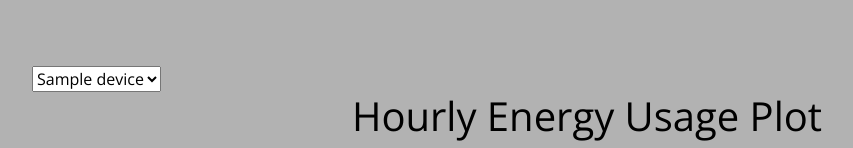
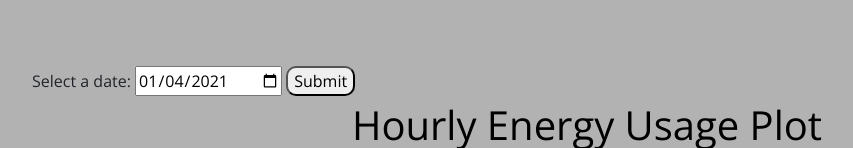
Before and after one commit to Christoff-Stoff/WebsitePP, a Flask app: page /Summary in a window 1280 px wide. Shown: the part 132-280 px from the top of the page, without its empty margins (53-906 px from the left). Run offline with Flask 2, Linux system fonts and the light colour scheme; a user stored in the database is signed in; tables that the repository leaves empty or names only in its code hold one stand-in row (values such as "Sample post"); some libraries are stand-ins or nearby versions.

Commit message:
One date selector, refresh buttons

```diff
--- a/PowerP/app/routes.py
+++ b/PowerP/app/routes.py
@@ -9,6 +9,9 @@ from werkzeug.urls import url_parse
 from flask import Flask, request, jsonify
 import mysql.connector
 
+
+
+import sys
 #This can and probably should be changed to /Home, but keep @app.route('/') to display home page when no route is entered or directed to
 @app.route('/')
 @app.route('/index')
@@ -96,7 +99,7 @@ password = "PowerPartners1"
 dbname = "SystemSchema"
 
 
-@app.route('/Summary',methods=['GET', 'POST'])
+@app.route('/Summary',methods=['GET'])
 def DSUm():
         # Connect to database server
     cnx = mysql.connector.connect(user=username, password=password,
@@ -118,7 +121,13 @@ def DSUm():
 
        # return render_template('summary.html', devices=devices, selected_device=selected_device, hourly_data=hourly_data) """
     # Get a list of the user's devices from the database
-
+    selected_date = request.form.get('selected-date')
+    session['selected_date'] = selected_date
+    print(selected_date, file=sys.stderr)
+    if request.method == 'POST':
+        selected_device = request.form['device_name']
+        print(selected_device, file=sys.stderr)
+        session['selected_device'] = selected_device
     query = "SELECT name, id FROM Devices WHERE user_id = %s"
     cursor.execute(query, (current_user.id,))
     devices = [{'device_name': row[0], 'device_id': row[1]} for row in cursor.fetchall()]
@@ -126,7 +135,12 @@ def DSUm():
 
     return render_template("DailySummary.html", title='Summary Page',devices=devices)
 
-
+@app.route('/summaryP',methods=['POST'])
+def SummaryPost():
+    selected_date = request.form.get('selected-date')
+    session['selected_date'] = selected_date
+    print(selected_date, file=sys.stderr)
+    return None
 
 #########    Hourly flask start       ######
 #Hourly flask query data and return json
@@ -139,9 +153,11 @@ def get_hourly_data():
     cursor = cnx.cursor()
 
     # Filter the data for the date supplied by the user
-    selected_date = request.form.get('selected-date')
-    query = "SELECT generated_power,date,consumed_power,excess_power FROM HourlySummary WHERE date BETWEEN %s AND %s"
-    query_params = (f"{selected_date} 00:00:00", f"{selected_date} 23:00:00")
+    selected_date = session.get('selected_date')
+    device_name= session.get('selected_device')
+    device_name = "serial123"
+    query = "SELECT generated_power, date, consumed_power, excess_power FROM HourlySummary hs JOIN Devices d ON hs.device_id = d.id WHERE hs.date BETWEEN %s AND %s AND d.name = %s"
+    query_params = (f"{selected_date} 00:00:00", f"{selected_date} 23:00:00", device_name)
     cursor.execute(query, query_params)
     result = cursor.fetchall()
 
@@ -166,7 +182,7 @@ def renHourly():
 
 #########    Daily flask start       ######
 #Daily flask query data and return json
-@app.route('/daily', methods=['POST'])
+@app.route('/daily',  methods=['POST'])
 def get_daily_data():
     """
     Skryf code om die volgende te doen (Die code is om die current user se id tekry, dan die device wat daai current user match en dan die data vir daai device en die selected date)
@@ -178,9 +194,9 @@ def get_daily_data():
     cnx = mysql.connector.connect(user=username, password=password,
                                   host=servername, database=dbname)
     cursor = cnx.cursor()
-
+    print(session.get('selected_date'), file=sys.stderr)
     # Filter the data for the date supplied by the user
-    selected_date = request.form.get('selected-date')
+    selected_date = session.get('selected_date')
     query = "SELECT generated_power_sum,DATE(date) AS date,consumed_power_sum,excess_power_sum FROM DailySummary WHERE MONTH(date) = MONTH(%s)"
     cursor.execute(query, (selected_date,))
     result = cursor.fetchall()
@@ -196,7 +212,7 @@ def get_daily_data():
     return jsonify(data)
 
 # Render Daily javascript and return rendered html
-@app.route('/renDaily')
+@app.route('/renDaily', methods=['GET'])
 def renDaily():
     return render_template("daily.html")
 #-------------    daily flask End   ----------#
@@ -213,7 +229,8 @@ def get_monthly_data():
     cursor = cnx.cursor()
 
     # Filter the data for the date supplied by the user
-    selected_date = request.form.get('selected-date')
+    selected_date = session.get('selected_date')
+    print(session.get('selected_date'), file=sys.stderr)
     query = "SELECT generated_power_sum,year,month,consumed_power_sum,excess_power_sum FROM MonthlySummary m WHERE m.year = Year(%s)"
     cursor.execute(query, (selected_date,))
     result = cursor.fetchall()
--- a/PowerP/app/templates/DailySummary.html
+++ b/PowerP/app/templates/DailySummary.html
@@ -71,11 +71,51 @@
   <body >
     <br></br>
     <div class="container"style="margin-top: 150px;">
-      <select id="device-select" name="device_name">
+      <form id="date-form" >
+        <label for="selected-date">Select a date:</label>
+        <input type="date" id="selected-date" name="selected-date" value="2021-01-04" >
+        <input type="submit" value="Submit" style="border-radius: 10px;">
+      </form>
+<script>
+  document.getElementById("date-form").addEventListener("submit", function(event) {
+  event.preventDefault();
+
+  // Get the selected date
+  var selectedDate = document.getElementById("selected-date").value;
+
+  // Make the AJAX call
+  var xhr = new XMLHttpRequest();
+  xhr.open("POST", "summaryP", true);
+  xhr.setRequestHeader("Content-Type", "application/x-www-form-urlencoded");
+  xhr.onreadystatechange = function() {
+    if (this.readyState === XMLHttpRequest.DONE && this.status === 200) {
+      // Display the result in the HTML
+      var data = JSON.parse(this.responseText);
+      //document.getElementById("result").innerHTML = this.responseText;
+
+
+    }
+  };
+  xhr.send("selected-date=" + selectedDate);
+
+});
+
+</script>
+      <!-- <select id="device-select" name="device_name">
         {% for device in devices %}
         <option value="{{ device['device_name'] }}">{{ device['device_name'] }}</option>
         {% endfor %}
+        <input type="submit" value="Submit">
       </select>
+      <form id="date-form">
+        <label for="selected-date">Select a date:</label>
+        <input type="date" id="selected-date" name="selected-date" value="2021-01-04">
+        <input type="submit" value="Submit">
+      </form> -->
+
+
+
+
         <h1 style="text-align: center;">Hourly Energy Usage Plot</h1>
         <div id="chart-container" style="text-align: center;">
 
--- a/PowerP/app/templates/Hourly.html
+++ b/PowerP/app/templates/Hourly.html
@@ -2,11 +2,8 @@
 <script src="https://cdn.jsdelivr.net/npm/chart.js@2.9.3/dist/Chart.min.js"></script>
 <script src="https://cdn.jsdelivr.net/npm/jquery@3.5.1/dist/jquery.min.js"></script>
 
-<form id="date-form">
-    <label for="selected-date">Select a date:</label>
-    <input type="date" id="selected-date" name="selected-date" value="2021-01-04">
-    <input type="submit" value="Submit">
-</form>
+<link rel="stylesheet" href="https://cdnjs.cloudflare.com/ajax/libs/font-awesome/4.7.0/css/font-awesome.min.css">
+<button id="refresh-btn"style="font-size:24px;outline: none;background-color: transparent;border: none;float: right;"> <i class="fa fa-refresh"></i></button>
 
 
 
@@ -138,15 +135,12 @@ $.ajax({
 
 //Code for submitting date spesified by the user and plot it:
 // Handle form submit
-document.getElementById("date-form").addEventListener("submit", function(event) {
+document.getElementById("refresh-btn").addEventListener("click", function(event) {
   event.preventDefault();
-
-  // Get the selected date
-  var selectedDate = document.getElementById("selected-date").value;
 
   // Make the AJAX call
   var xhr = new XMLHttpRequest();
-  xhr.open("POST", "hourly", true);
+  xhr.open("POST", "/hourly", true);
   xhr.setRequestHeader("Content-Type", "application/x-www-form-urlencoded");
   xhr.onreadystatechange = function() {
     if (this.readyState === XMLHttpRequest.DONE && this.status === 200) {
@@ -154,12 +148,9 @@ document.getElementById("date-form").addEventListener("submit", function(event)
       var data = JSON.parse(this.responseText);
       clearPlot();
       plotHourly(data);
-      //document.getElementById("result").innerHTML = this.responseText;
-
-
     }
   };
-  xhr.send("selected-date=" + selectedDate);
+  xhr.send();
 });
 
 
--- a/PowerP/app/templates/daily.html
+++ b/PowerP/app/templates/daily.html
@@ -1,12 +1,10 @@
 <!-- Include the Chart.js library -->
 <script src="https://cdn.jsdelivr.net/npm/chart.js@2.9.3/dist/Chart.min.js"></script>
 <script src="https://cdn.jsdelivr.net/npm/jquery@3.5.1/dist/jquery.min.js"></script>
-
-<form id="date-form">
-    <label for="selected-date">Select a date:</label>
-    <input type="date" id="selected-date" name="selected-date" value="2021-01-04">
-    <input type="submit" value="Submit">
-</form>
+<link rel="stylesheet" href="https://cdnjs.cloudflare.com/ajax/libs/font-awesome/4.7.0/css/font-awesome.min.css">
+</head>
+<!-- <button id="refresh-btn">Refresh</button> -->
+<button id="refresh-btn"style="font-size:24px;outline: none;background-color: transparent;border: none;float: right;"> <i class="fa fa-refresh"></i></button>
 
 <div id="result">
 
@@ -130,15 +128,12 @@
 
     //Code for submitting date spesified by the user and plot it:
     // Handle form submit
-    document.getElementById("date-form").addEventListener("submit", function(event) {
+    document.getElementById("refresh-btn").addEventListener("click", function(event) {
   event.preventDefault();
-
-      // Get the selected date
-      var selectedDate = document.getElementById("selected-date").value;
 
   // Make the AJAX call
   var xhr = new XMLHttpRequest();
-      xhr.open("POST", "daily", true);
+  xhr.open("POST", "/daily", true);
   xhr.setRequestHeader("Content-Type", "application/x-www-form-urlencoded");
   xhr.onreadystatechange = function() {
     if (this.readyState === XMLHttpRequest.DONE && this.status === 200) {
@@ -146,13 +141,11 @@
       var data = JSON.parse(this.responseText);
       clearPlot();
       plotDaily(data);
-          //document.getElementById("result").innerHTML = this.responseText;
-
-
     }
   };
-      xhr.send("selected-date=" + selectedDate);
+  xhr.send();
 });
+
 
     //Plot the hourly data
     function plotDaily(data)
--- a/PowerP/app/templates/monthly.html
+++ b/PowerP/app/templates/monthly.html
@@ -2,11 +2,8 @@
 <script src="https://cdn.jsdelivr.net/npm/chart.js@2.9.3/dist/Chart.min.js"></script>
 <script src="https://cdn.jsdelivr.net/npm/jquery@3.5.1/dist/jquery.min.js"></script>
 
-<form id="date-form">
-    <label for="selected-date">Select a date:</label>
-    <input type="date" id="selected-date" name="selected-date" value="2021-01-04">
-    <input type="submit" value="Submit">
-</form>
+<link rel="stylesheet" href="https://cdnjs.cloudflare.com/ajax/libs/font-awesome/4.7.0/css/font-awesome.min.css">
+<button id="refresh-btn"style="font-size:24px;outline: none;background-color: transparent;border: none;float: right;"> <i class="fa fa-refresh"></i></button>
 
 <div id="result">
 
@@ -128,15 +125,12 @@ $.ajax({
 
 //Code for submitting date spesified by the user and plot it:
 // Handle form submit
-document.getElementById("date-form").addEventListener("submit", function(event) {
+document.getElementById("refresh-btn").addEventListener("click", function(event) {
   event.preventDefault();
-
-  // Get the selected date
-  var selectedDate = document.getElementById("selected-date").value;
 
   // Make the AJAX call
   var xhr = new XMLHttpRequest();
-  xhr.open("POST", "monthly", true);
+  xhr.open("POST", "/monthly", true);
   xhr.setRequestHeader("Content-Type", "application/x-www-form-urlencoded");
   xhr.onreadystatechange = function() {
     if (this.readyState === XMLHttpRequest.DONE && this.status === 200) {
@@ -144,12 +138,9 @@ document.getElementById("date-form").addEventListener("submit", function(event)
       var data = JSON.parse(this.responseText);
       clearPlot();
       plotMonthly(data);
-      //document.getElementById("result").innerHTML = this.responseText;
-
-
     }
   };
-  xhr.send("selected-date=" + selectedDate);
+  xhr.send();
 });
 
 //Plot the hourly data
```
Lines whose indentation alone changed are shown as unchanged.
